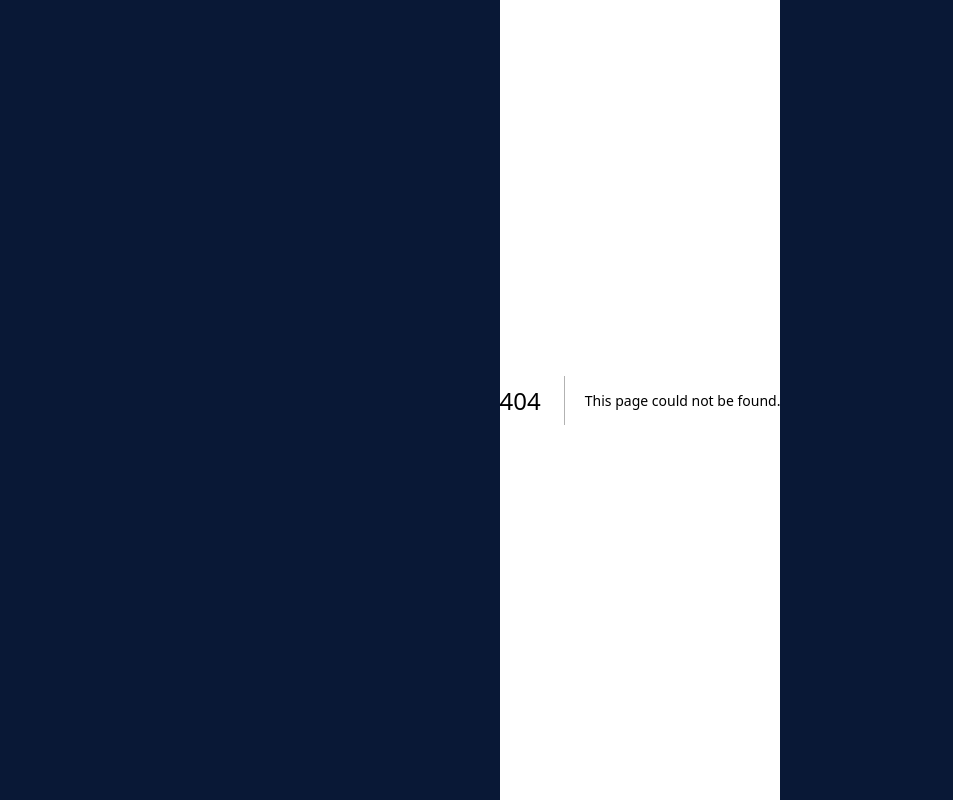
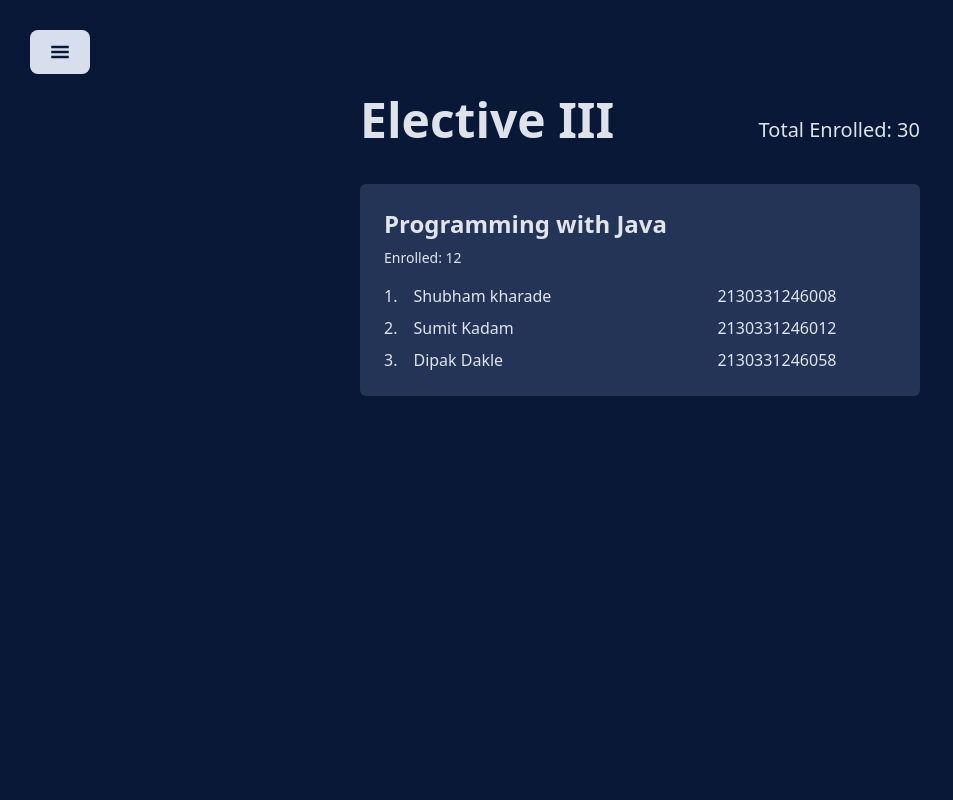
Before and after one commit to ShubhamKharade28/ELS, a Next.js app: page /dashboard/admin/elective/id in a window 1280 px wide. Before the commit this address had no page. Shown: the whole page, without its empty margins (0-953 px from the left). Built offline with nearby package versions, Linux system fonts and the light colour scheme.

Commit message:
Added admin/elective/id UI

```diff
--- a/src/app/components/electivePreview.js
+++ b/src/app/components/electivePreview.js
@@ -1,9 +1,12 @@
+
+import Link from 'next/link';
+
 import styles from '@/styles/dashboard.module.css';
 
 const ElectivePreview = ({elective}) => {
 
     return (
-        <div className={styles.elective} key={elective.name}>
+        <Link className={styles.elective} key={elective.name} href="/dashboard/admin/elective/id">
             <h3>{elective.name}</h3>
             <div className={styles.electiveGrid}>
                 <div>
@@ -22,7 +25,7 @@ const ElectivePreview = ({elective}) => {
                     <div className="px-10 text-xl"> {elective.count} </div>
                 </div>
             </div>
-        </div>
+        </Link>
     )
 }
 
--- a/src/app/components/menubar.js
+++ b/src/app/components/menubar.js
@@ -43,7 +43,7 @@ const Menubar = () => {
                 <GiHamburgerMenu size={20} color={'#091836'} />
             </motion.button>
             <motion.div className={styles.menuContainer}
-                initial={"closed"}
+                initial={"open"}
                 variants={sidebarVariants}
                 animate={isOpen ? "open":"closed"}
                 transition={{
--- /dev/null
+++ b/src/app/dashboard/admin/elective/[id]/page.js
@@ -0,0 +1,50 @@
+
+import dashboardStyles from '@/styles/dashboard.module.css';
+import styles from '@/styles/electiveinfo.module.css';
+import Menubar from '@/app/components/menubar';
+
+const ElectiveInfo = ({params}) => {
+
+    const id = params.id;
+
+    return (
+
+    <div className={dashboardStyles.dashboardContainer}>
+        <Menubar />
+        <div className={styles.electiveContainer}>
+            <div className={styles.electiveHeading}>
+                <h1>Elective III</h1>
+                <h5>Total Enrolled: 30</h5>
+            </div>
+            <div className={styles.courses}>
+                <div className={styles.courseContainer}>
+                    <div className={styles.courseHeading}>
+                        <h4>Programming with Java</h4>
+                        <label>Enrolled: 12</label>
+                    </div>
+                    <ul className={styles.studentsContainer}>
+                        <li>
+                            <span>1.</span>
+                            <span className={styles.stdname}>Shubham kharade</span>
+                            <span>2130331246008</span>
+                        </li>
+                        <li>
+                            <span>2.</span>
+                            <span className={styles.stdname}>Sumit Kadam</span>
+                            <span>2130331246012</span>
+                        </li>
+                        <li>
+                            <span>3.</span>
+                            <span className={styles.stdname}>Dipak Dakle</span>
+                            <span>2130331246058</span>
+                        </li>
+                    </ul>
+                </div>
+            </div>
+        </div>
+    </div>
+
+    )
+}
+
+export default ElectiveInfo;
--- /dev/null
+++ b/src/styles/electiveinfo.module.css
@@ -0,0 +1,54 @@
+
+.electiveContainer {
+    --medium-color: #233457;
+    --dark-color: #091836;
+    --light-color: #d7dfef;
+    --input-bg-color: #252A57;
+    --input-font-color: #dee2eb;
+
+    color:var(--input-font-color);
+    @apply flex flex-col justify-start items-start w-full md:w-3/4 lg:w-1/2
+    h-screen pt-24 px-8 md:px-10 gap-10;
+}
+
+.electiveHeading {
+    @apply flex w-full justify-between items-end;
+}
+
+.electiveHeading h1 {
+    @apply font-bold text-4xl md:text-5xl;
+}
+
+.courses {
+    @apply w-full;
+}
+
+.courseContainer {
+    background: var(--medium-color);
+    color: #e1e4eb;
+    @apply flex flex-col gap-4 w-full p-4 lg:p-6 rounded-md;
+}
+
+.courseHeading {
+    @apply flex flex-col justify-start w-full gap-2;
+}
+
+.courseHeading h4 {
+    @apply font-semibold;
+}
+
+.courseHeading label {
+    @apply text-sm;
+}
+
+.courseContainer ul {
+    @apply flex flex-col gap-2 justify-start w-full;
+}
+
+.courseContainer ul li {
+    @apply flex justify-start gap-4 w-full;
+}
+
+.stdname {
+    @apply w-52 md:w-60 lg:w-72;
+}
```
